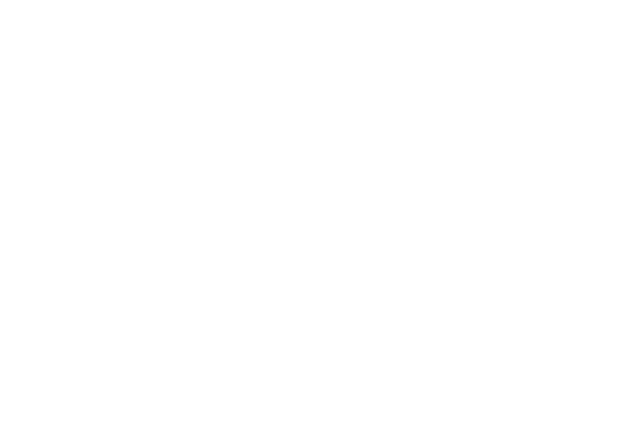
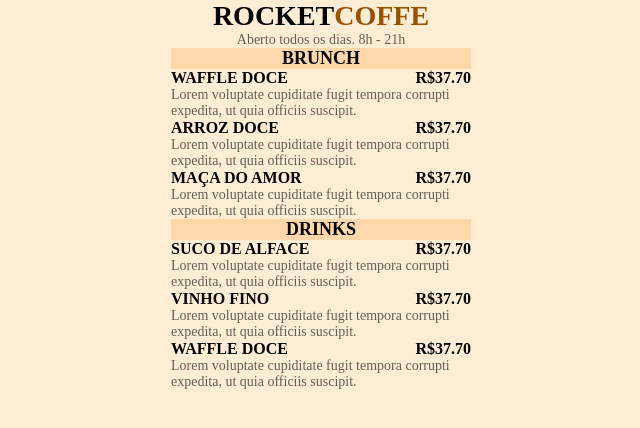
Before and after one commit to angelodrigues/MarathonExplorer3.0, a plain HTML site: page index.html in a window 1280 px wide. Shown: the whole page, without its empty margins (319-959 px from the left). Drawn offline with Linux system fonts and the light colour scheme.

Commit message:
HTML and CSS loading

```diff
--- a/index.html
+++ b/index.html
@@ -4,9 +4,63 @@
     <meta charset="UTF-8">
     <meta http-equiv="X-UA-Compatible" content="IE=edge">
     <meta name="viewport" content="width=device-width, initial-scale=1.0">
-    <title>Document</title>
+    <link rel="stylesheet" href="style.css">
+    <title>RocketCoffe</title>
 </head>
 <body>
-
+    <div class="container">
+        <header>
+            <h1>ROCKET<span>COFFE</span></h1>
+            <p class="description">Aberto todos os dias. 8h - 21h</p>
+        </header>
+        <div class="brunch">
+            <h2 class="secondaryTitle">BRUNCH</h2>
+            <div class="dish1">
+                <div class="price">
+                    <h2 class="foodAndDrink">WAFFLE DOCE</h2>
+                    <p><strong>R$37.70</strong></p>
+                </div>
+                <p class="description">Lorem voluptate cupiditate fugit tempora corrupti expedita, ut quia officiis suscipit.</p>
+            </div>
+            <div class="dish2">
+                <div class="price">
+                    <h2 class="foodAndDrink">ARROZ DOCE</h2>
+                    <p><strong>R$37.70</strong></p>
+                </div>
+                <p class="description">Lorem voluptate cupiditate fugit tempora corrupti expedita, ut quia officiis suscipit.</p>
+            </div>
+            <div class="dish3">
+                <div class="price">
+                    <h2 class="foodAndDrink">MAÇA DO AMOR</h2>
+                    <p><strong>R$37.70</strong></p>
+                </div>
+                <p class="description">Lorem voluptate cupiditate fugit tempora corrupti expedita, ut quia officiis suscipit.</p>
+            </div>
+        </div>
+        <div class="drinks">
+            <h2 class="secondaryTitle">DRINKS</h2>
+            <div class="drink1">
+                <div class="price">
+                    <h2 class="foodAndDrink">SUCO DE ALFACE</h2>
+                    <P><strong>R$37.70</strong></P>
+                </div>
+                <p class="description">Lorem voluptate cupiditate fugit tempora corrupti expedita, ut quia officiis suscipit.</p>
+            </div>
+            <div class="drink2">
+                <div class="price">
+                    <h2 class="foodAndDrink">VINHO FINO</h2>
+                    <P><strong>R$37.70</strong></P>
+                </div>
+                <p class="description">Lorem voluptate cupiditate fugit tempora corrupti expedita, ut quia officiis suscipit.</p>
+            </div>
+            <div class="drink3">
+                <div class="price">
+                    <h2 class="foodAndDrink">WAFFLE DOCE</h2>
+                    <P><strong>R$37.70</strong></P>
+                </div>
+                <p class="description">Lorem voluptate cupiditate fugit tempora corrupti expedita, ut quia officiis suscipit.</p>
+            </div>
+        </div>
+    </div>
 </body>
 </html>
--- /dev/null
+++ b/style.css
@@ -0,0 +1,55 @@
+/*Geral*/
+* {
+    margin: 0;
+    padding: 0;
+    box-sizing: border-box;
+}
+
+html {
+    --bg: #FFEDD5;
+    --txt:  #2D2C2A;
+    --half-title: #995000;
+    --bg-secondary-title: #FED7AA;
+}
+
+body {
+    background: var(--bg);
+    display: flex;
+    justify-content: center;
+}
+
+.container{
+    width: 18.75rem;
+}
+
+.secondaryTitle {
+    background: var(--bg-secondary-title);
+    text-align: center;
+    font-size: 1.125rem;
+}
+
+header {
+    text-align: center;
+}
+
+header h1 {
+    font-size: 1.75rem;
+}
+
+header h1 span {
+    color: var(--half-title);
+}
+
+.price {
+    display: flex;
+    justify-content: space-between;
+}
+
+.foodAndDrink {
+    font-size: 1rem;
+}
+
+.description {
+    font-size: 0.875rem;
+    opacity: 0.6;
+}
```
